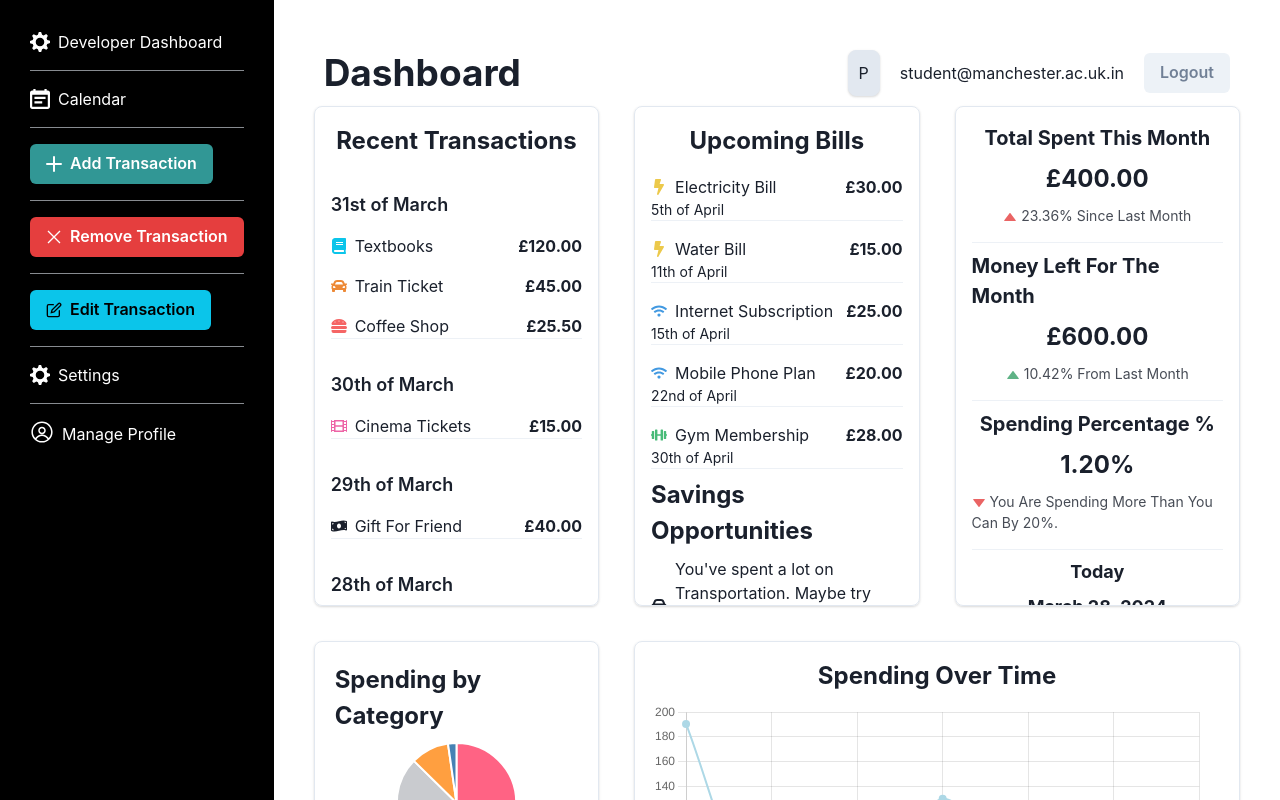
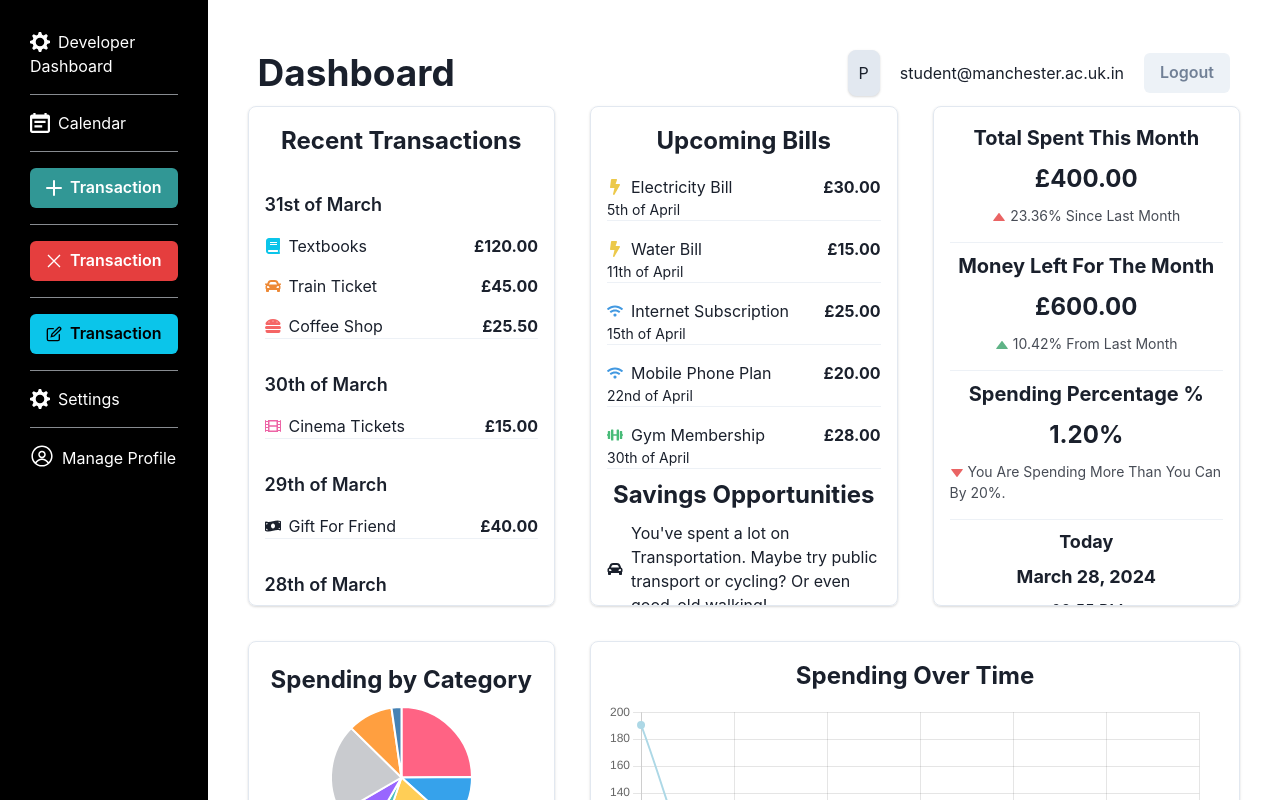
Before and after one commit to manojmanikandan7/PennyWise, a React (Vite) app: page /dashboard in a window 1280 px wide. Shown: the top 800 px of the page. Built offline with nearby package versions, Linux system fonts and the light colour scheme.

Commit message:
Minor Tweak 8

```diff
--- a/src/components/addTransactionModal.jsx
+++ b/src/components/addTransactionModal.jsx
@@ -68,7 +68,7 @@ function AddTransactionModal() {
         colorScheme="teal"
         variant="solid"
       >
-        Add Transaction
+        Transaction
       </Button>
 
       <Modal isOpen={isOpen} onClose={onClose}>
--- a/src/components/editTransactionModal.jsx
+++ b/src/components/editTransactionModal.jsx
@@ -65,7 +65,7 @@ function EditTransactionModal() {
         variant="solid"
         leftIcon={<EditIcon />}
       >
-        Edit Transaction
+        Transaction
       </Button>
 
       <Modal isOpen={isOpen} onClose={onClose} scrollBehavior="inside">
--- a/src/components/removeTransactionModal.jsx
+++ b/src/components/removeTransactionModal.jsx
@@ -56,7 +56,7 @@ function RemoveTransactionModal() {
         variant="solid"
         leftIcon={<GrClose />}
       >
-        Remove Transaction
+        Transaction
       </Button>
 
       <Modal isOpen={isOpen} onClose={onClose} scrollBehavior="inside">
```
